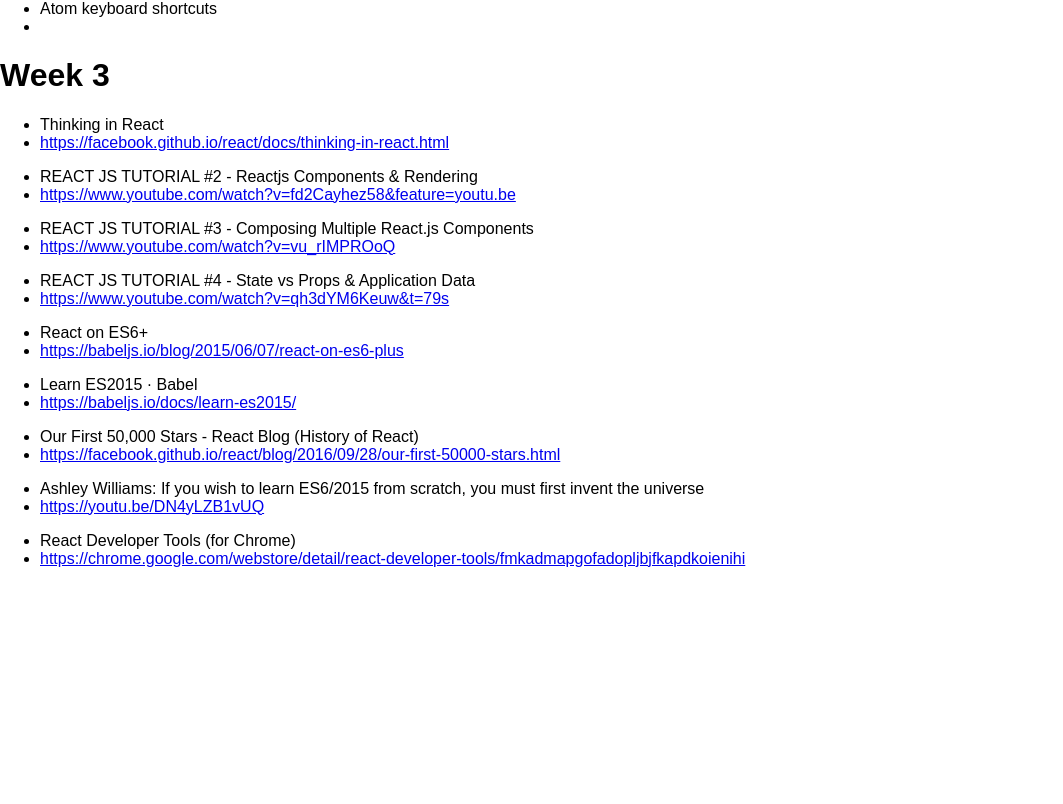
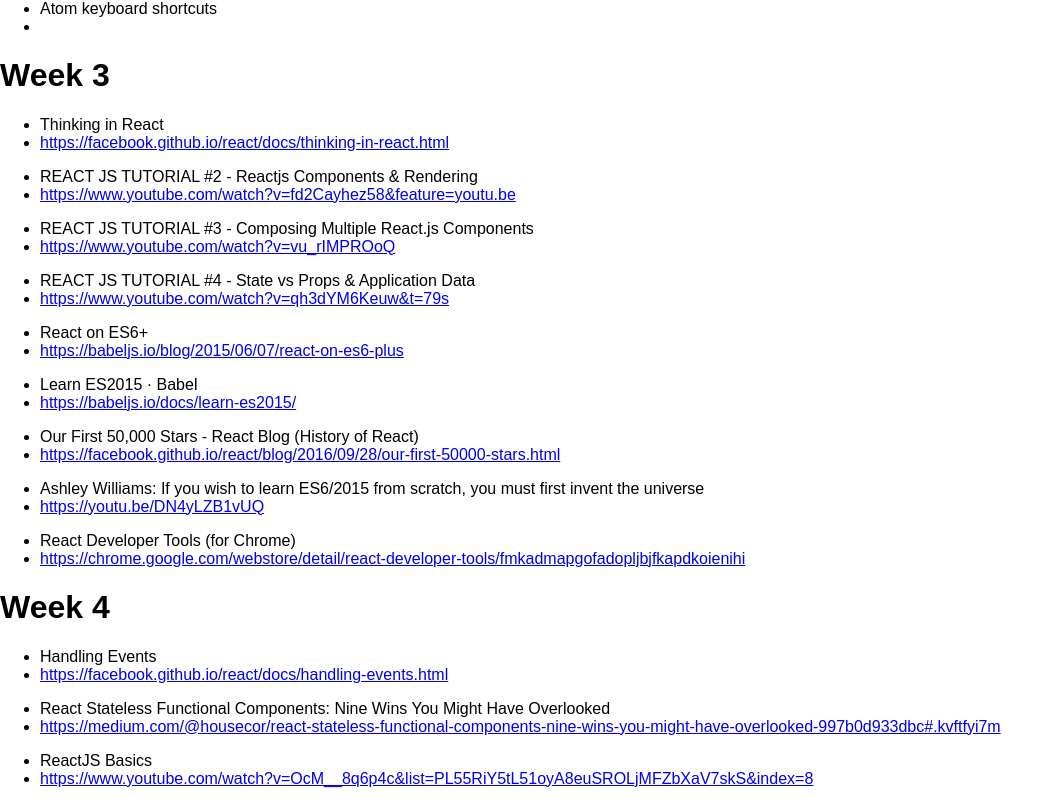
Before and after one commit to keirstaple/react-curriculum-journal, a React (Create React App) app: page / in a window 1280 px wide. Shown: the part 924-1728 px from the top of the page, without its empty margins (0-1063 px from the left). Before the commit the page ends 1508 px from the top, so only its background shows below. Built offline with nearby package versions, Linux system fonts and the light colour scheme.

Commit message:
add new tab feature

```diff
--- a/src/App.js
+++ b/src/App.js
@@ -111,6 +111,20 @@
           link: 'https://chrome.google.com/webstore/detail/react-developer-tools/fmkadmapgofadopljbjfkapdkoienihi',
         },
       ],
+      week4: [
+        {
+          title: 'Handling Events',
+          link: 'https://facebook.github.io/react/docs/handling-events.html',
+        },
+        {
+          title: 'React Stateless Functional Components: Nine Wins You Might Have Overlooked',
+          link: 'https://medium.com/@housecor/react-stateless-functional-components-nine-wins-you-might-have-overlooked-997b0d933dbc#.kvftfyi7m',
+        },
+        {
+          title: 'ReactJS Basics',
+          link: 'https://www.youtube.com/watch?v=OcM__8q6p4c&list=PL55RiY5tL51oyA8euSROLjMFZbXaV7skS&index=8',
+        },
+      ],
     };
   }
 
@@ -125,6 +139,9 @@
 
         <h1>Week 3</h1>
         <Week entries={this.state.week3} />
+
+        <h1>Week 4</h1>
+        <Week entries={this.state.week4} />
       </div>
     );
   }
--- a/src/Week.js
+++ b/src/Week.js
@@ -7,7 +7,7 @@
       return (
         <ul key={id}>
           <li>{item.title}</li>
-          <li><a href={item.link}>{item.link}</a></li>
+          <li><a href={item.link} target="_blank">{item.link}</a></li>
         </ul>
       );
     });
```
